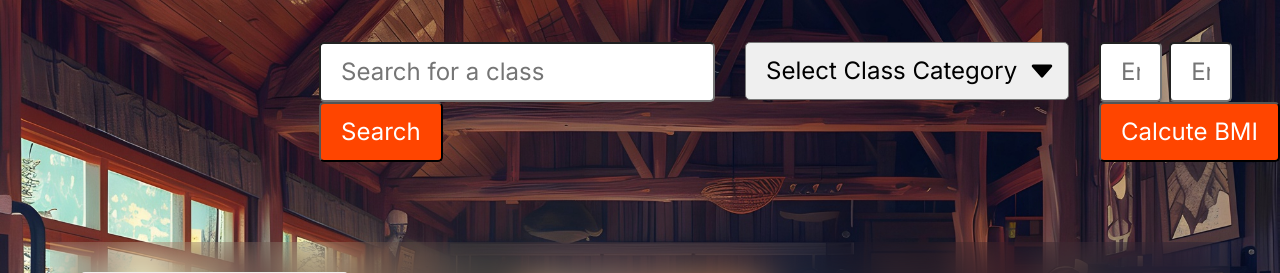
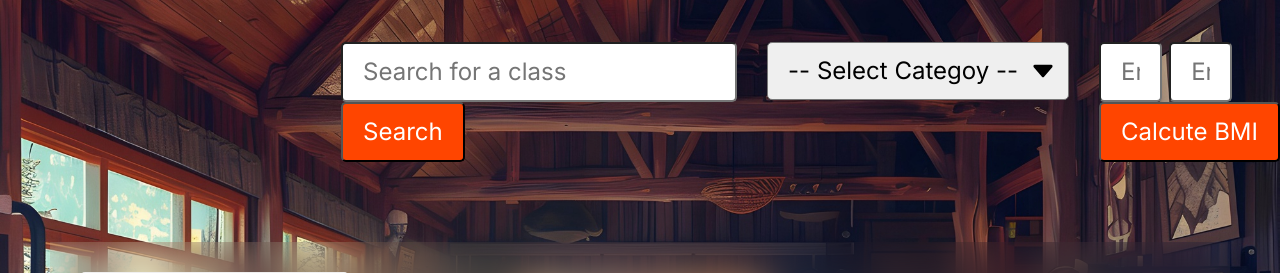
Before and after one commit to Peeradech01/ActiveVibe_Project, a Django app: page /class/ in a window 1280 px wide. Shown: the part 64-337 px from the top of the page. Run offline with Django 5.2, Linux system fonts and the light colour scheme; a user stored in the database is signed in; tables that the repository leaves empty hold one stand-in row (values such as "Sample post"); some web fonts are replaced.

Commit message:
fitness class can filer

```diff
--- a/Projectors/fitnessmanagement/fitness/static/style.css
+++ b/Projectors/fitnessmanagement/fitness/static/style.css
@@ -458,6 +458,7 @@ input[type="tel"] {
     margin: 30px 50px;
     padding: 30px;
     backdrop-filter: blur(20px);
+    -webkit-user-select: none;
 }
 
 .card-row1 {
@@ -548,6 +549,7 @@ input[type="tel"] {
     font-size: 1.5rem;
     width: 100%;
     justify-content: right;
+    -webkit-user-select: none;
 }
 
 .input-class {
@@ -777,6 +779,7 @@ input::-webkit-inner-spin-button {
     width: 50%;
     border-radius: 10px;
     border: 1px solid orangered;
+    -webkit-user-select: none;
 }
 
 .class-detail h1 {
@@ -849,7 +852,7 @@ input::-webkit-inner-spin-button {
     background-color: orangered;
     color: white;
     border-radius: 5px;
-    margin-right: 520px;
+    margin-right: 560px;
     text-decoration: none;
     transition: 0.3s;
 }
--- a/Projectors/fitnessmanagement/fitness/templates/admin_layout.html
+++ b/Projectors/fitnessmanagement/fitness/templates/admin_layout.html
@@ -110,6 +110,7 @@
         .table tbody tr:hover {
             background-color: #e9e9e9;
         }
+
     </style>
   </head>
   <body>
--- a/Projectors/fitnessmanagement/fitness/templates/nav.html
+++ b/Projectors/fitnessmanagement/fitness/templates/nav.html
@@ -18,6 +18,7 @@
             border-bottom: 1px solid white;
             height: 7dvh;
             transition: 0.5s;
+            -webkit-user-select: none;
         }
 
         nav>a:first-child {
--- a/Projectors/fitnessmanagement/fitness/templates/user/fitness_class.html
+++ b/Projectors/fitnessmanagement/fitness/templates/user/fitness_class.html
@@ -10,16 +10,27 @@ Fitness Class
 <div class="class-box">
     <div class="search font3">
         <a href="{% url 'create-class' %}" class="creat-class">Create</a>
-        <form method="get" action="{% url 'class' %}">
-            <input class="input-class" type="text" name="q" placeholder="Search for a class">
+        <form method="post" action="{% url 'class' %}">
+            {% csrf_token %}
+            <input class="input-class" type="text" name="q" placeholder="Search for a class" list="class-suggestions" id="search-input">
+            <datalist id="class-suggestions">
+                {% for class in fit_class %}
+                    <option value="{{ class.name }}">{{ class.name }}</option>
+                {% endfor %}
+            </datalist>
             <input class="input-class hover-butt" type="submit" value="Search">
         </form>
-        <form id="categoryform" method="get"  action="{% url 'class' %}">
+        <form id="categoryform" method="post"  action="{% url 'class' %}">
+            {% csrf_token %}
             <select class="select-cat" name="category" id="category" required>
-                <option value="">Select Class Category </option>
+                <option value="">-- Select Categoy --</option>
+                {% for category in category_list %}
+                    <option value="{{ category.name }}" {% if category.name == select_category %}selected{% endif %}>{{ category.name }}</option>
+                {% endfor %}
             </select>
         </form>
-        <form method="get"  action="{% url 'class' %}">
+        <form method="post"  action="{% url 'class' %}">
+            {% csrf_token %}
             <input class="input-bmi-class" type="number" name="height" id="height" placeholder="Enter your height.">
             <input class="input-bmi-class" type="number" name="weight" id="weight" placeholder="Enter your weight.">
             <input class="input-class hover-butt" type="submit" value="Calcute BMI">
@@ -27,6 +38,7 @@ Fitness Class
     </div>
     <div>
         <div class="card-row2">
+            {% if fit_class %}
                 {% for class in fit_class %}
                     <div class="card-class font3">
                         <h1 class="font1">{{ class.name }}</h1>
@@ -34,6 +46,9 @@ Fitness Class
                         <a href="{% url 'class-detail' class.pk %}">View Class</a>
                     </div>
                 {% endfor %}
+            {% else %}
+                <h1 style="margin: 0 auto; color: white;">No class provided.</h1>
+            {% endif %}
         </div>
     </div>
 </div>
--- a/Projectors/fitnessmanagement/fitness/views.py
+++ b/Projectors/fitnessmanagement/fitness/views.py
@@ -92,14 +92,48 @@ class MembershipFormView(LoginRequiredMixin, View):
         print(user)
         return render(request, 'user/membership_form.html')
 
-
-#Fitnes class page
+# Fitness class page
 class FitnessClassView(LoginRequiredMixin, View):
     def get(self, request):
         fit_class = FitnessClass.objects.all()
-        context = {'fit_class':fit_class}
+        categories = Category.objects.all()
+        context = {'fit_class': fit_class, 'category_list': categories}
         return render(request, 'user/fitness_class.html', context)
 
+    def post(self, request):
+        fit_class = FitnessClass.objects.all()
+        select_category = request.POST.get('category')
+        search_query = request.POST.get('q')
+        height = request.POST.get('height')
+        weight = request.POST.get('weight')
+        categories = Category.objects.all()
+        if height and weight:
+            bmi = float(weight) / (float(height) / 100) ** 2
+            if select_category:
+                category = Category.objects.get(name=select_category)
+                if search_query:
+                    fit_class = FitnessClass.objects.filter(categories__name=select_category, name__icontains=search_query, categories__bmi__lte=bmi)
+                else:
+                    fit_class = FitnessClass.objects.filter(categories__name=select_category, categories__bmi__lte=bmi)
+            else:
+                if search_query:
+                    fit_class = FitnessClass.objects.filter(name__icontains=search_query, categories__bmi__lte=bmi)
+                else:
+                    fit_class = FitnessClass.objects.filter(categories__bmi__lte=bmi)
+        elif select_category:
+            if search_query:
+                fit_class = FitnessClass.objects.filter(categories__name=select_category, name__icontains=search_query)
+            else:
+                fit_class = FitnessClass.objects.filter(categories__name=select_category)
+        else:
+            if search_query:
+                fit_class = FitnessClass.objects.filter(name__icontains=search_query)
+            else:
+                fit_class = FitnessClass.objects.all()
+        context = {'fit_class': fit_class, 'category_list': categories, 'select_category': select_category}
+        if height and weight:
+            context['bmi'] = bmi
+        return render(request, 'user/fitness_class.html', context)
 
 #Fitness class detail page
 class FitnessClassDetailView(LoginRequiredMixin, View):
```
Also changed, not shown: Projectors/fitnessmanagement/fitness/templates/user/membership_form.html (+0 -32 lines). Lines whose indentation alone changed are shown as unchanged.
